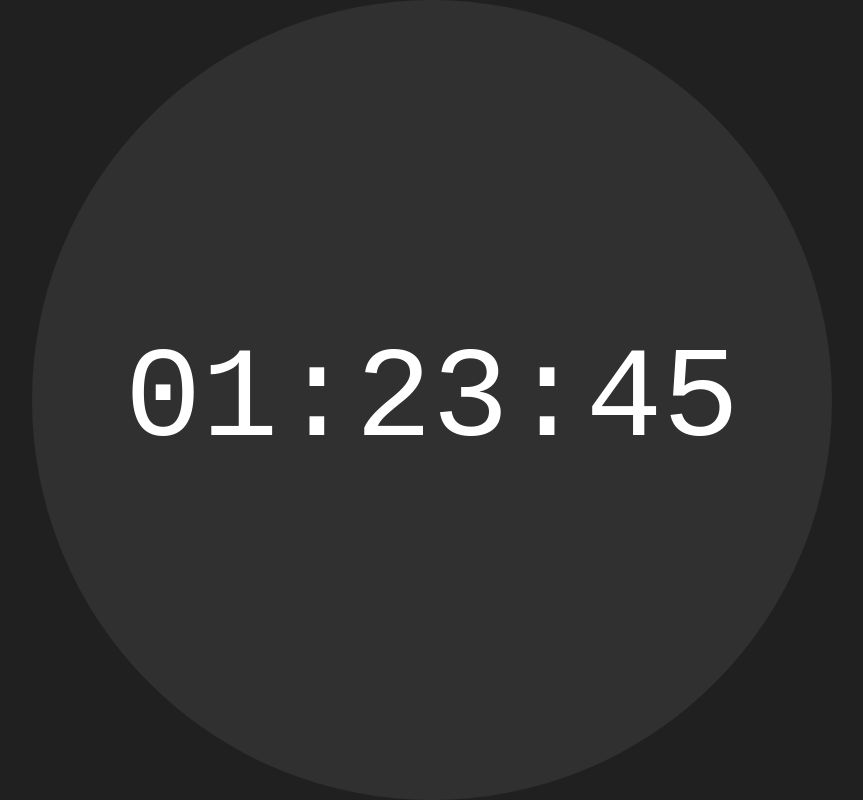
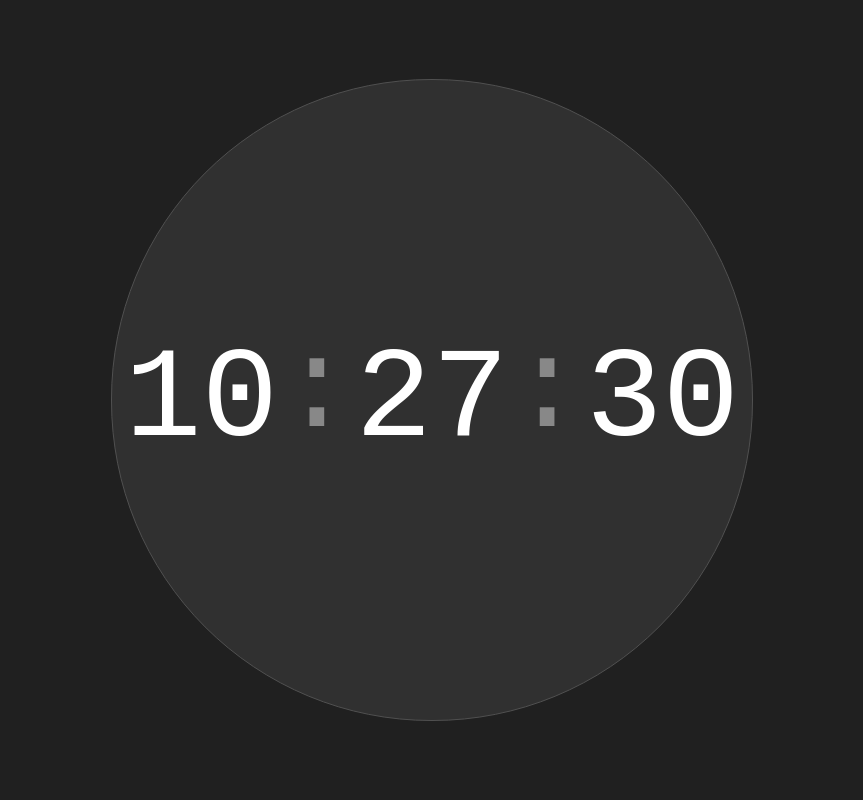
Before and after one commit to Spentine/TimestampToucher, a plain HTML site: page index.html in a window 1280 px wide. Shown: the whole page, without its empty margins (208-1071 px from the left). Drawn offline with Linux system fonts and the light colour scheme; a web font is replaced by a local one.

Commit message:
make time update display

```diff
--- a/index.html
+++ b/index.html
@@ -7,11 +7,13 @@
   </head>
   <body>
     <div id="center">
-      <div id="mainButton">
-        <div id="clickEffect">
+      <div id="buttonContainer">
+        <div id="mainButton">
+          <div id="clickEffectContainer">
 
+          </div>
+          <div id="mainContent"></div>
         </div>
-        <p id="mainText"> 01:23:45 </p>
       </div>
     </div>
     <div id="settings">
--- a/script.js
+++ b/script.js
@@ -1,24 +1,70 @@
 function main() {
+  const buttonContainer = document.getElementById("buttonContainer");
   const mainButton = document.getElementById("mainButton");
-  const mainText = document.getElementById("mainText");
-  const clickEffect = document.getElementById("clickEffect");
+  const mainContent = document.getElementById("mainContent");
+  const clickEffectContainer = document.getElementById("clickEffectContainer");
+
+  function addMainContent() {
+    const elementType = "div";
+    const hourElement = document.createElement(elementType);
+    const minuteElement = document.createElement(elementType);
+    const secondElement = document.createElement(elementType);
+
+    hourElement.classList.add("number");
+    minuteElement.classList.add("number");
+    secondElement.classList.add("number");
+
+    const colon1 = document.createElement(elementType);
+    const colon2 = document.createElement(elementType);
+
+    colon1.classList.add("colon");
+    colon2.classList.add("colon");
+
+    colon1.textContent = ":";
+    colon2.textContent = ":";
+
+    mainContent.appendChild(hourElement);
+    mainContent.appendChild(colon1);
+    mainContent.appendChild(minuteElement);
+    mainContent.appendChild(colon2);
+    mainContent.appendChild(secondElement);
+
+    return [hourElement, minuteElement, secondElement];
+  }
+
+  const [hour, minute, second] = addMainContent();
+
+  function updateMainContent() {
+    const currentHour = new Date().getHours();
+    const currentMinute = new Date().getMinutes();
+    const currentSecond = new Date().getSeconds();
+
+    hour.textContent = String(currentHour).padStart(2, "0");
+    minute.textContent = String(currentMinute).padStart(2, "0");
+    second.textContent = String(currentSecond).padStart(2, "0");
+  }
+
+  updateMainContent();
 
   let unit = "dvw";
-
   function render() {
     // keep the button in bounds
-    const bounds = mainButton.getBoundingClientRect();
-    // console.log(bounds);
+    const bounds = buttonContainer.getBoundingClientRect();
 
     if (bounds.top < 0) {
       unit = "dvh";
     } else if (bounds.top > 0 || bounds.width !== bounds.height) {
       unit = "dvw";
     }
-    mainButton.style.width = `100${unit}`;
-    mainButton.style.height = `100${unit}`;
-    mainButton.style.borderRadius = `50${unit}`;
-    mainText.style.fontSize = `16${unit}`;
+
+    buttonContainer.style.width = `100${unit}`;
+    buttonContainer.style.height = `100${unit}`;
+    mainButton.style.width = `80${unit}`;
+    mainButton.style.height = `80${unit}`;
+    mainButton.style.borderRadius = `40${unit}`;
+    mainContent.style.fontSize = `16${unit}`;
+
+    updateMainContent();
 
     window.requestAnimationFrame(render);
   }
--- a/style.css
+++ b/style.css
@@ -21,9 +21,18 @@ p {
   height: 100dvh;
 }
 
-#mainButton {
+#buttonContainer {
   width: 100dvw;
   height: 100dvw;
+
+  display: flex;
+  justify-content: center;
+  align-items: center;
+}
+
+#mainButton {
+  width: 80dvw;
+  height: 80dvw;
 
   display: flex;
   justify-content: center;
@@ -31,8 +40,20 @@ p {
 
   background-color: #303030;
   border-radius: 50dvw;
+  border: 1px solid #505050;
 }
 
-#mainText {
+#mainContent {
   font-size: 16%;
 }
+
+.number {
+  display: inline-block;
+  color: #ffffff;
+}
+
+.colon {
+  display: inline-block;
+  transform: translateY(-6%);
+  color: #888888;
+}
```
